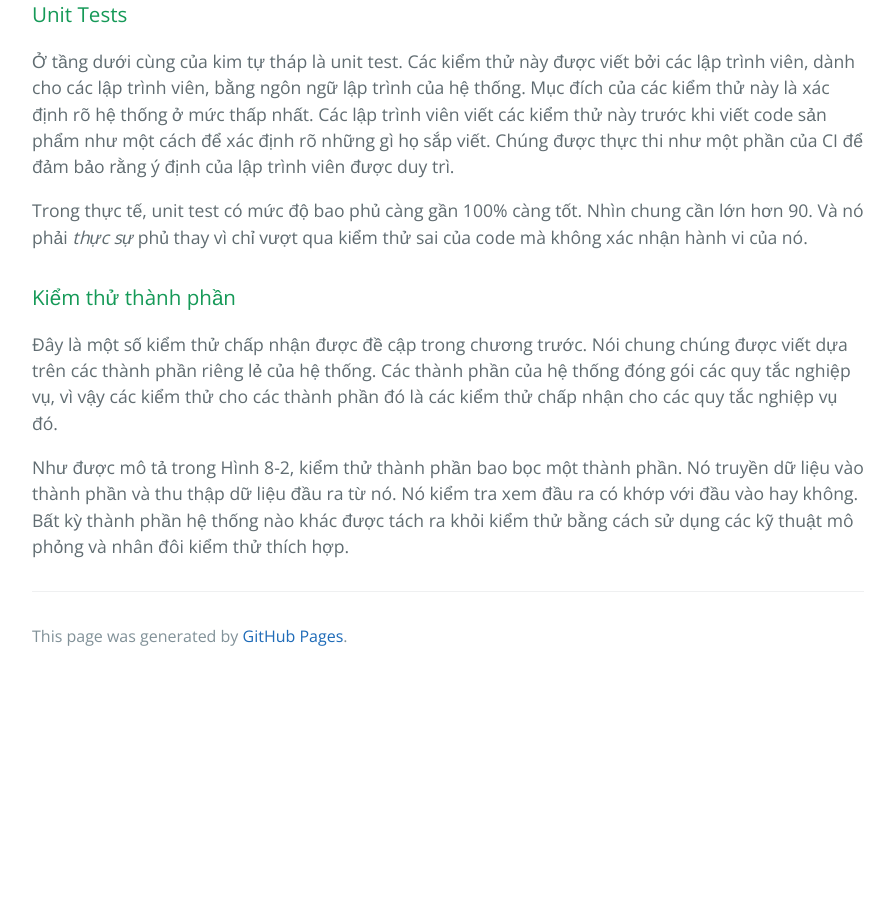
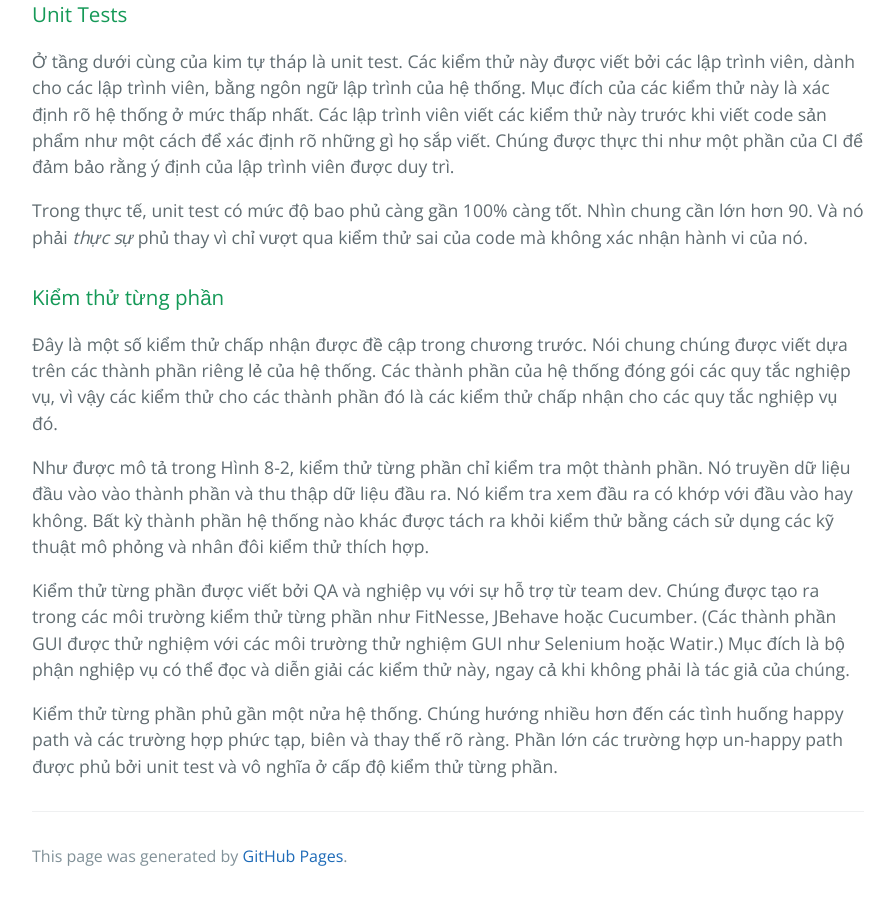
Before and after one commit to HaiBV/haibv.github.io, a Jekyll site: the page built from clean-coder/chapter-8-testing-strategies.md, in a window 1280 px wide and 900 px high, scrolled down 1795 px. Shown: the whole window, without its empty margins (192-1087 px from the left). Built offline with Jekyll 4.4.1, drawn with Linux system fonts in a browser that asks for light colours; our own code applies the rules of GitHub Pages for plain Markdown files; before the commit the page ends 2475 px from its top, so only the background shows below that.

Commit message:
Book - The Clean Coder - Chapter 8 - Testing Strategies

```diff
--- a/clean-coder/chapter-8-testing-strategies.md
+++ b/clean-coder/chapter-8-testing-strategies.md
@@ -36,8 +36,12 @@ Các lập trình viên chuyên nghiệp sử dụng TDD để tạo kiểm th
 
 Trong thực tế, unit test có mức độ bao phủ càng gần 100% càng tốt. Nhìn chung cần lớn hơn 90. Và nó phải _thực sự_ phủ thay vì chỉ vượt qua kiểm thử sai của code mà không xác nhận hành vi của nó.
 
-### Kiểm thử thành phần
+### Kiểm thử từng phần
 
 Đây là một số kiểm thử chấp nhận được đề cập trong chương trước. Nói chung chúng được viết dựa trên các thành phần riêng lẻ của hệ thống. Các thành phần của hệ thống đóng gói các quy tắc nghiệp vụ, vì vậy các kiểm thử cho các thành phần đó là các kiểm thử chấp nhận cho các quy tắc nghiệp vụ đó.
 
-Như được mô tả trong Hình 8-2, kiểm thử thành phần bao bọc một thành phần. Nó truyền dữ liệu vào thành phần và thu thập dữ liệu đầu ra từ nó. Nó kiểm tra xem đầu ra có khớp với đầu vào hay không. Bất kỳ thành phần hệ thống nào khác được tách ra khỏi kiểm thử bằng cách sử dụng các kỹ thuật mô phỏng và nhân đôi kiểm thử thích hợp.
+Như được mô tả trong Hình 8-2, kiểm thử từng phần chỉ kiểm tra một thành phần. Nó truyền dữ liệu đầu vào vào thành phần và thu thập dữ liệu đầu ra. Nó kiểm tra xem đầu ra có khớp với đầu vào hay không. Bất kỳ thành phần hệ thống nào khác được tách ra khỏi kiểm thử bằng cách sử dụng các kỹ thuật mô phỏng và nhân đôi kiểm thử thích hợp.
+
+Kiểm thử từng phần được viết bởi QA và nghiệp vụ với sự hỗ trợ từ team dev. Chúng được tạo ra trong các môi trường kiểm thử từng phần như FitNesse, JBehave hoặc Cucumber. (Các thành phần GUI được thử nghiệm với các môi trường thử nghiệm GUI như Selenium hoặc Watir.) Mục đích là bộ phận nghiệp vụ có thể đọc và diễn giải các kiểm thử này, ngay cả khi không phải là tác giả của chúng.
+
+Kiểm thử từng phần phủ gần một nửa hệ thống. Chúng hướng nhiều hơn đến các tình huống happy path và các trường hợp phức tạp, biên và thay thế rõ ràng. Phần lớn các trường hợp un-happy path được phủ bởi unit test và vô nghĩa ở cấp độ kiểm thử từng phần.
```
